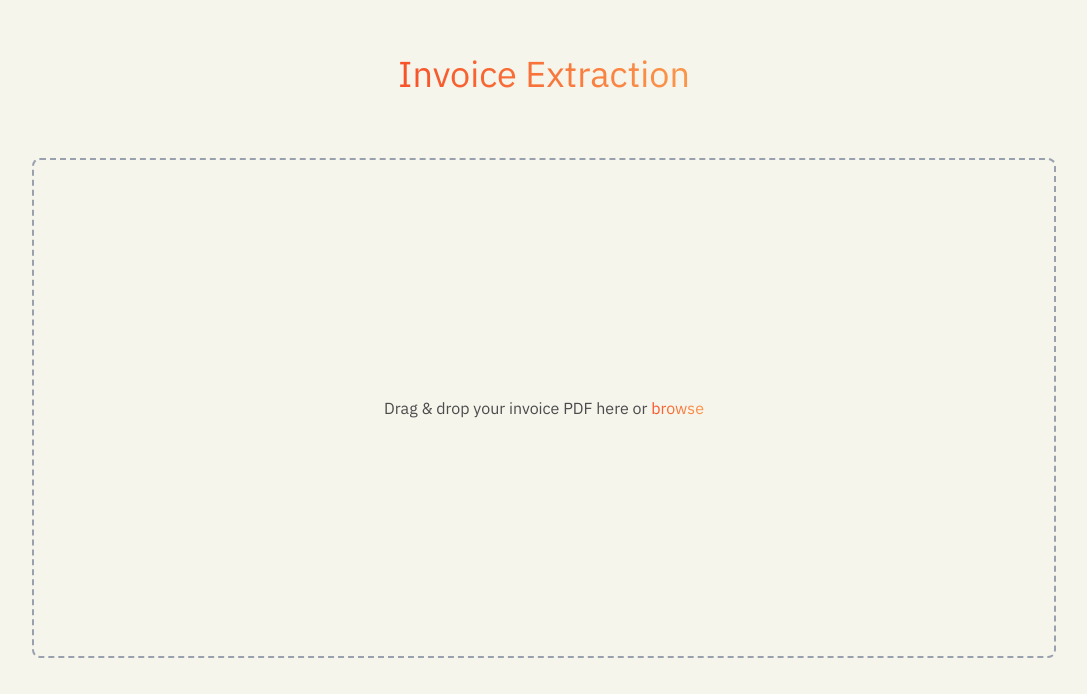
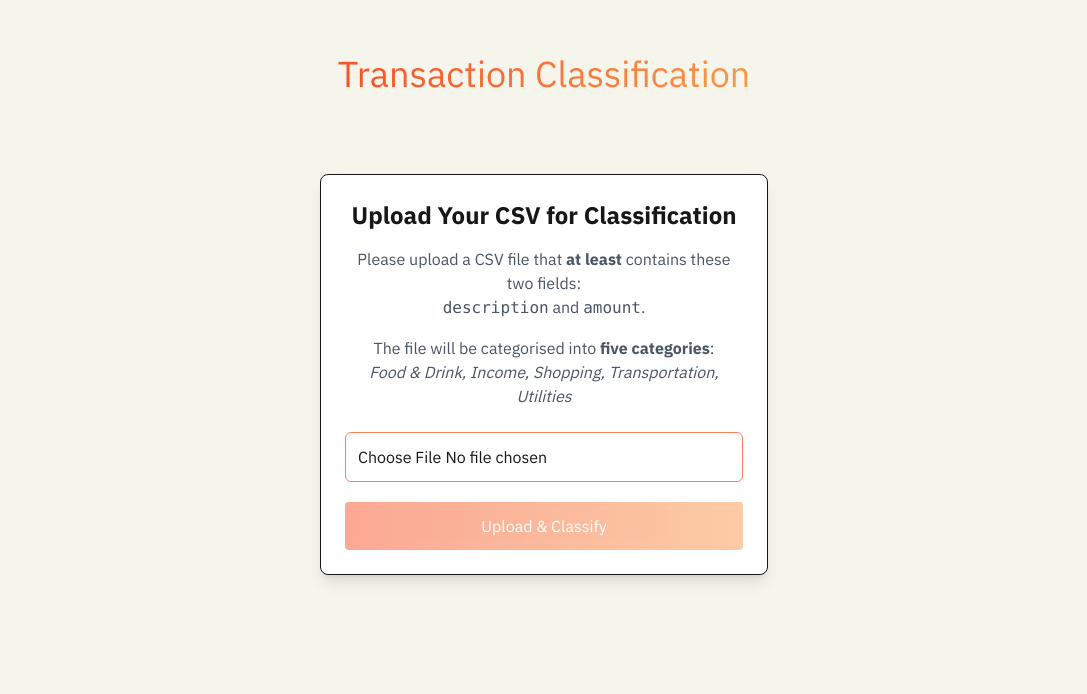
Before and after one commit to Velqen/Velqen-Webpage, a Next.js app: page / in a window 1280 px wide. Shown: the part 986-1680 px from the top of the page, without its empty margins (96-1183 px from the left). Built offline with nearby package versions, Linux system fonts and the light colour scheme.

Commit message:
adding transaction classification

```diff
--- a/src/app/about-us/page.tsx
+++ b/src/app/about-us/page.tsx
@@ -34,7 +34,7 @@ const Page = () => {
       </div>
     </div>
   ) : (
-    <div className="flex justify-center min-h-screen relative font-(family-name:--font-merriweather) mt-10">
+    <div className="flex justify-center min-h-screen relative font-(family-name:--font-merriweather) mt-16">
       <div className="flex flex-col items-center w-[80%]">
         <div className="relative mt-20">
           <Image
--- /dev/null
+++ b/src/app/api/transactionUpload/route.tsx
@@ -0,0 +1,53 @@
+import { NextRequest, NextResponse } from "next/server";
+
+export const dynamic = "force-dynamic"; // ensures route is server-only
+
+export async function POST(req: NextRequest) {
+  try {
+    const formData = await req.formData();
+    const file = formData.get("file") as File;
+
+    if (!file) {
+      return NextResponse.json({ error: "No file uploaded" }, { status: 400 });
+    }
+
+    const backendURL = process.env.TRANSACTION_CLASSIFICATION_URL;
+    if (!backendURL) {
+      return NextResponse.json(
+        { error: "Backend URL not configured" },
+        { status: 500 }
+      );
+    }
+
+    const forwardForm = new FormData();
+    forwardForm.append("file", file, file.name);
+
+    const response = await fetch(`${backendURL}/classify-transaction`, {
+      method: "POST",
+      body: forwardForm,
+    });
+
+    if (!response.ok) {
+      return NextResponse.json(
+        { error: "Failed to classify transaction" },
+        { status: 500 }
+      );
+    }
+
+    const blob = await response.blob();
+
+    return new NextResponse(blob, {
+      status: 200,
+      headers: {
+        "Content-Type": "text/csv",
+        "Content-Disposition":
+          'attachment; filename="classified_transactions.csv"',
+      },
+    });
+  } catch (err: any) {
+    return NextResponse.json(
+      { error: err.message || "Server error" },
+      { status: 500 }
+    );
+  }
+}
--- a/src/app/page.tsx
+++ b/src/app/page.tsx
@@ -2,6 +2,7 @@
 
 import ChatBot from "@/components/ChatBot/ChatBot";
 import InvoiceExtraction from "@/components/InvoiceExtraction/InvoiceExtraction";
+import TransactionClassification from "@/components/TransactionClassification/TransactionClassification";
 import { useDeviceSize } from "@/hooks/useDeviceSize";
 
 export default function Home() {
@@ -32,6 +33,12 @@ export default function Home() {
       </div>
       <div className="w-[80%] flex flex-col justify-center items-center pt-32">
         <h1 className="text-4xl py-10 bennett-gradient-text">
+          Transaction Classification
+        </h1>
+        <TransactionClassification />
+      </div>
+      <div className="w-[80%] flex flex-col justify-center items-center pt-32">
+        <h1 className="text-4xl py-10 bennett-gradient-text">
           Invoice Extraction
         </h1>
         <InvoiceExtraction />
--- /dev/null
+++ b/src/components/TransactionClassification/TransactionClassification.tsx
@@ -0,0 +1,159 @@
+"use client";
+
+import { useState, ChangeEvent } from "react";
+
+export default function TransactionClassification() {
+  const [file, setFile] = useState<File | null>(null);
+  const [status, setStatus] = useState<string>("");
+
+  // Added for preview:
+  const [previewHeaders, setPreviewHeaders] = useState<string[]>([]); // Added
+  const [previewRows, setPreviewRows] = useState<string[][]>([]); // Added
+
+  const handleFileChange = (e: ChangeEvent<HTMLInputElement>) => {
+    const selectedFile = e.target.files?.[0];
+    if (selectedFile && selectedFile.type === "text/csv") {
+      setFile(selectedFile);
+      setStatus("");
+      // Clear previous preview when a new file is selected:
+      setPreviewHeaders([]); // Added
+      setPreviewRows([]); // Added
+    } else {
+      setFile(null);
+      setStatus("Please select a valid CSV file.");
+      setPreviewHeaders([]); // Added
+      setPreviewRows([]); // Added
+    }
+  };
+
+  const handleUpload = async () => {
+    if (!file) {
+      setStatus("Please select a CSV file.");
+      return;
+    }
+
+    const formData = new FormData();
+    formData.append("file", file);
+
+    setStatus("Uploading and classifying...");
+
+    try {
+      const response = await fetch("api/transactionUpload", {
+        method: "POST",
+        body: formData,
+      });
+
+      if (!response.ok) {
+        throw new Error("Failed to classify transactions.");
+      }
+
+      // Fetch blob from response
+      const blob = await response.blob();
+      // Create a download link as before
+      const url = window.URL.createObjectURL(new Blob([blob]));
+      const link = document.createElement("a");
+      link.href = url;
+      link.setAttribute("download", "classified_transactions.csv");
+      document.body.appendChild(link);
+      link.click();
+      link.remove();
+
+      // Added: parse blob text for preview
+      const text = await blob.text(); // Added
+      const lines = text.split("\n").filter((line) => line.trim() !== ""); // Added
+      if (lines.length > 0) {
+        // Added
+        const headers = lines[0].split(","); // Added
+        const rawRows = lines.slice(1, 6).map((line) => line.split(",")); // Added (first 5 rows)
+        setPreviewHeaders(headers); // Added
+        setPreviewRows(rawRows); // Added
+      } // Added
+
+      setStatus("Classification complete. Preview below or download file."); // Modified message to mention preview
+    } catch (error: any) {
+      setStatus(`Error: ${error.message}`);
+      // Clear preview on error
+      setPreviewHeaders([]); // Added
+      setPreviewRows([]); // Added
+    }
+  };
+
+  return (
+    <div className="p-6 border rounded-lg max-w-md mx-auto mt-10 shadow-lg bg-white">
+      <h2 className="text-2xl font-semibold mb-4 text-center">
+        Upload Your CSV for Classification
+      </h2>
+      <p className="mb-4 text-gray-600 text-center">
+        Please upload a CSV file that <strong>at least</strong> contains these
+        two fields:
+        <br />
+        <code>description</code> and <code>amount</code>.
+      </p>
+      <p className="mb-6 text-gray-600 text-center">
+        The file will be categorised into <strong>five categories</strong>:
+        <br />
+        <em>Food & Drink, Income, Shopping, Transportation, Utilities</em>
+      </p>
+
+      <input
+        type="file"
+        accept=".csv"
+        onChange={handleFileChange}
+        className="mb-5 block w-full border border-bennett-orange rounded-md p-3 focus:outline-none focus:ring-2 focus:ring-blue-400"
+      />
+
+      <button
+        onClick={handleUpload}
+        className="w-full bennett-gradient-bg bennett-gradient-bg-hover text-white py-3 rounded disabled:opacity-50 transition"
+        disabled={!file}
+      >
+        Upload & Classify
+      </button>
+
+      {status && (
+        <p className="mt-4 text-center text-sm text-gray-700">{status}</p>
+      )}
+
+      {/* Added: Preview Table */}
+      {previewHeaders.length > 0 && previewRows.length > 0 && (
+        <div className="mt-6 overflow-x-auto">
+          <table className="min-w-full border-collapse">
+            <thead>
+              <tr className="bg-gray-100">
+                {previewHeaders.map((header, idx) => (
+                  <th
+                    key={idx}
+                    className="px-3 py-2 text-left text-sm font-medium text-gray-700 border border-gray-200"
+                  >
+                    {header}
+                  </th>
+                ))}
+              </tr>
+            </thead>
+            <tbody>
+              {previewRows.map((row, rowIdx) => (
+                <tr
+                  key={rowIdx}
+                  className={rowIdx % 2 === 0 ? "bg-white" : "bg-gray-50"}
+                >
+                  {row.map((cell, cellIdx) => (
+                    <td
+                      key={cellIdx}
+                      className="px-3 py-2 text-sm text-gray-800 border border-gray-200"
+                    >
+                      {cell}
+                    </td>
+                  ))}
+                </tr>
+              ))}
+            </tbody>
+          </table>
+          <p className="mt-2 text-xs text-gray-500 text-center">
+            Showing first {previewRows.length} rows
+          </p>
+        </div>
+      )}
+      {/* End Preview Table */}
+    </div>
+  );
+}
```
